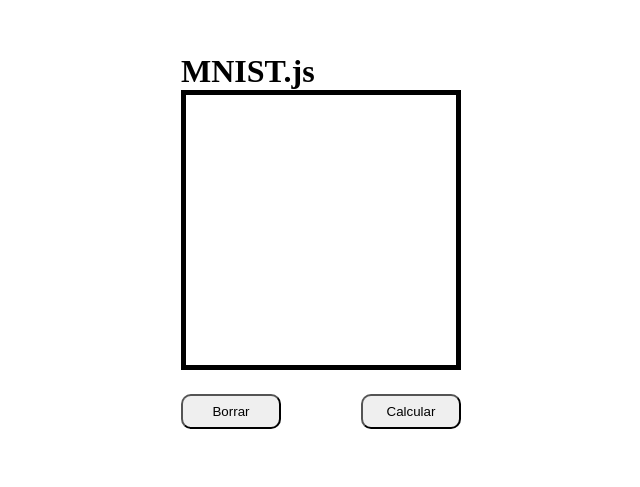
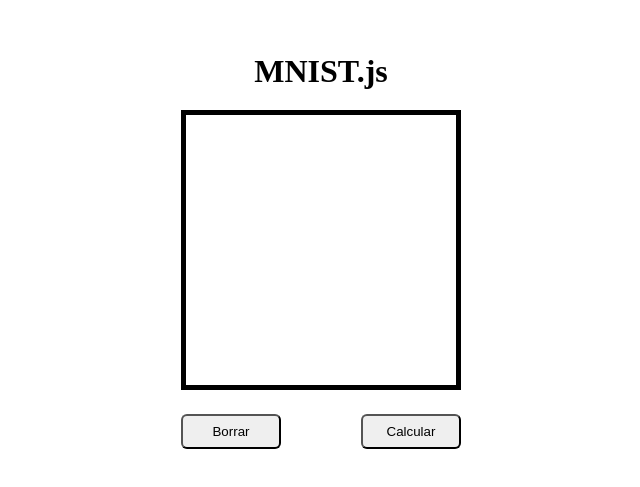
Before and after one commit to Jaldekoa/MNIST.js, a website: page index.html in a window 1280 px wide. Shown: the part 159-646 px from the top of the page, without its empty margins (319-959 px from the left). Drawn offline with Linux system fonts and the light colour scheme.

Commit message:
Add title and buttons styles

```diff
--- a/style.css
+++ b/style.css
@@ -11,6 +11,10 @@ body {
     width: 100dvw;
     display: grid;
     place-content: center;
+}
+
+h1 {
+    margin: 20px auto;
 }
 
 canvas {
@@ -28,5 +32,5 @@ section {
 button {
     width: 100px;
     height: 35px;
-    border-radius: 10px;
+    border-radius: 6px;
 }
```
